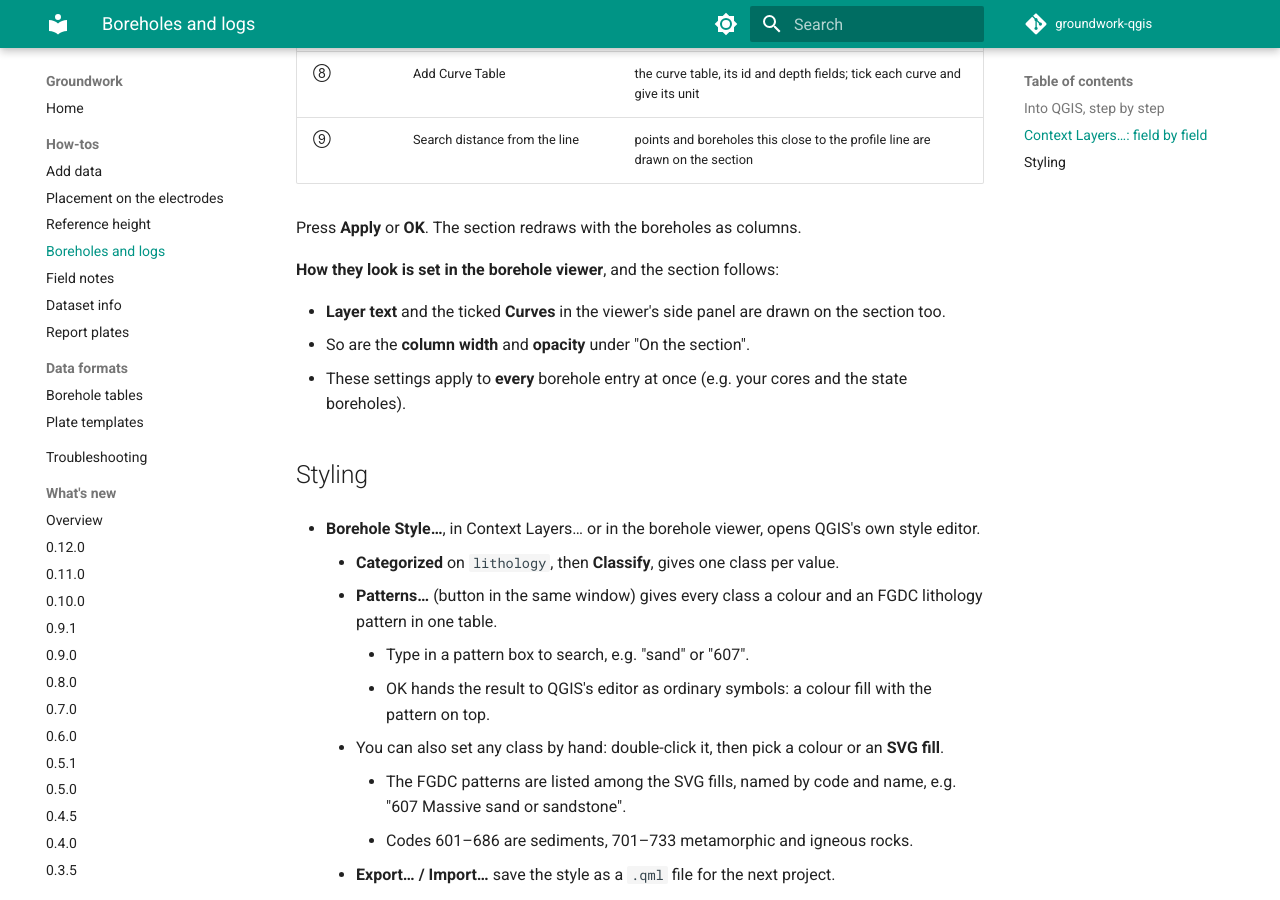
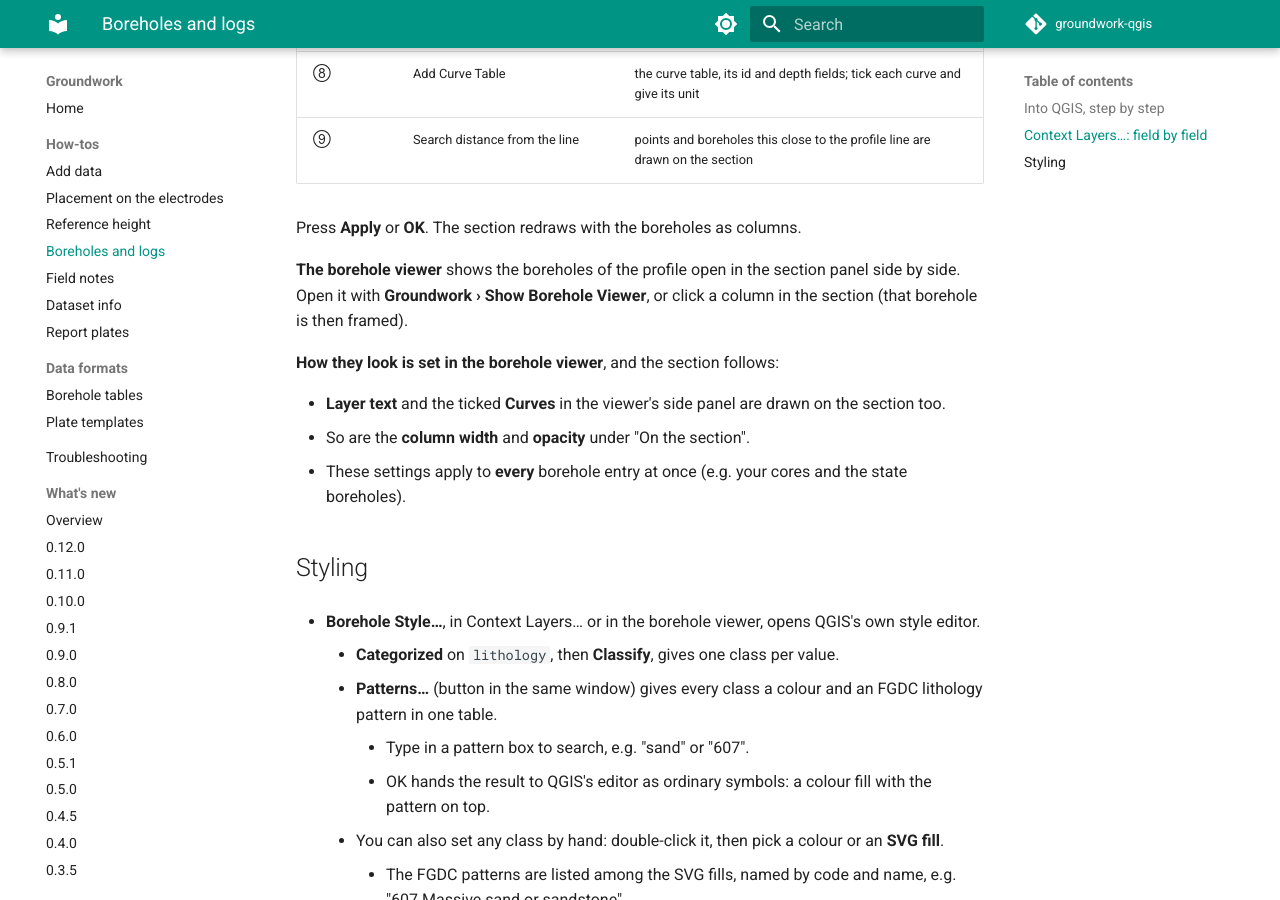
Before and after one commit to SebBenJamin/groundwork-qgis, an MkDocs documentation site: the page built from docs/user/howto/boreholes.md, in a window 1280 px wide and 900 px high, scrolled down 2176 px. Built offline with MkDocs 1.6.1 and Material for MkDocs 9.7.7, drawn with Linux system fonts in a browser that asks for light colours; comment, search, counter and statistics services are not loaded.

Commit message:
docs: the borehole viewer opens from the Groundwork menu too
Co-Authored-By: Claude Opus 5.5 <noreply@anthropic.com>

```diff
--- a/docs/user/howto/boreholes.md
+++ b/docs/user/howto/boreholes.md
@@ -45,6 +45,8 @@ The plugin reads boreholes from ordinary QGIS layers. You set those up once per
 
 Press **Apply** or **OK**. The section redraws with the boreholes as columns.
 
+**The borehole viewer** shows the boreholes of the profile open in the section panel side by side. Open it with **Groundwork › Show Borehole Viewer**, or click a column in the section (that borehole is then framed).
+
 **How they look is set in the borehole viewer**, and the section follows:
 
 - **Layer text** and the ticked **Curves** in the viewer's side panel are drawn on the section too.
```
